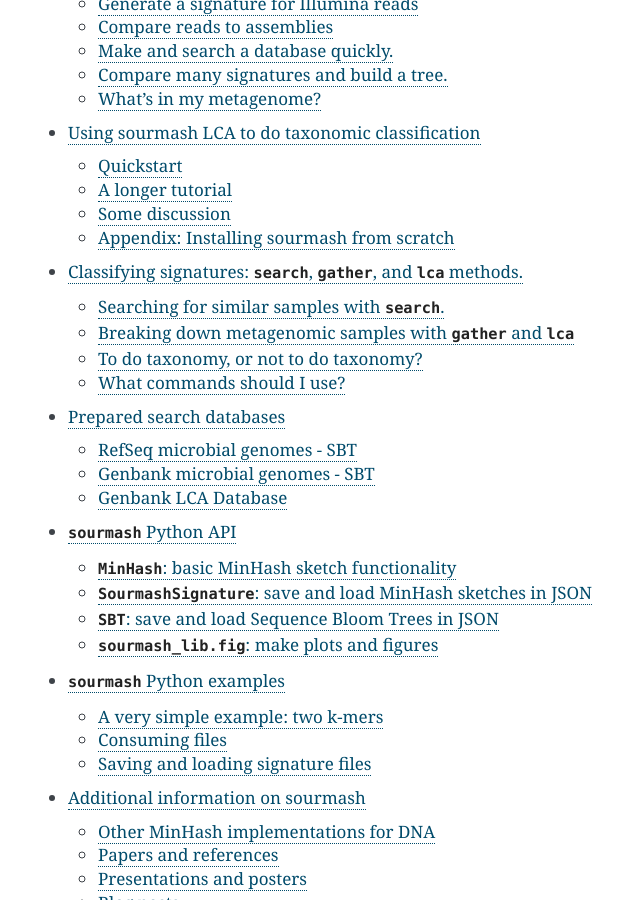
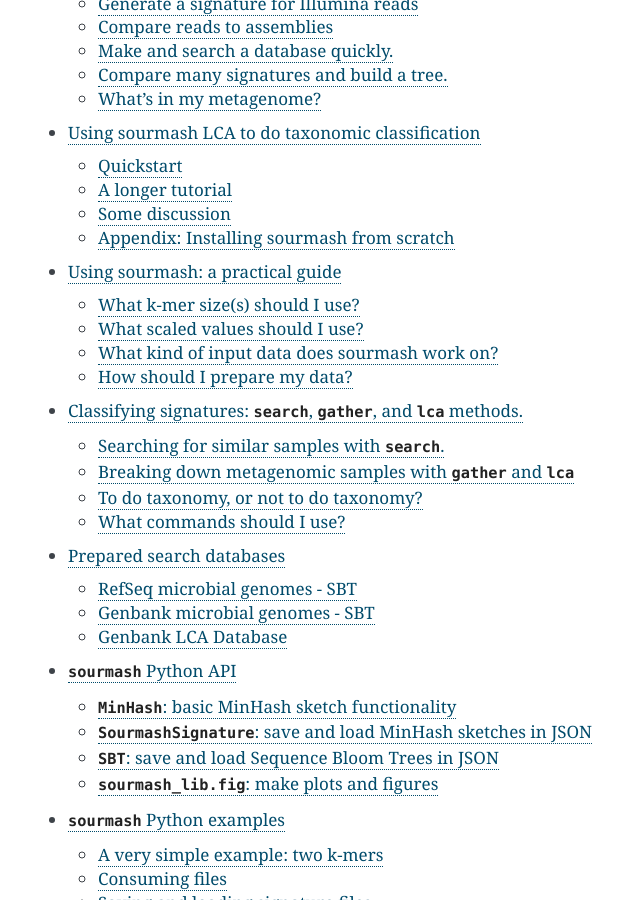
Before and after one commit to sourmash-bio/sourmash, a Sphinx documentation site: the page built from doc/index.rst, in a window 1280 px wide and 900 px high, scrolled down 2551 px. Shown: the whole window, without its empty margins (382-1022 px from the left). Built offline with Sphinx 7.4.7, drawn with Linux system fonts in a browser that asks for light colours; pages that are not in the unit, such as notebooks, are missing from menus; some of the changed lines change nothing that is shown; some of the changed text lies outside the part shown.

Commit message:
add 'a practical guide to using sourmash'

````diff
--- a/doc/index.rst
+++ b/doc/index.rst
@@ -127,6 +127,7 @@ Contents:
    command-line
    tutorials
    tutorials-lca
+   using-sourmash-a-guide
    classifying-signatures
    databases
    api
--- /dev/null
+++ b/doc/using-sourmash-a-guide.md
@@ -0,0 +1,84 @@
+# Using sourmash: a practical guide
+
+So! You've installed sourmash, run a few of the tutorials and commands,
+and now you actually want to *use* it.  This guide is here to answer some
+of your questions, and explain why we can't answer others.
+
+(If you have additional questions, please [file an issue!](https://github.com/dib-lab/sourmash/issues))
+
+## What k-mer size(s) should I use?
+
+You can build signatures at a variety of k-mer sizes all at once, and
+(unless you are working with very large metagenomes) the resulting
+signature files will still be quite small.
+
+We suggest including k=31 or k=51.  k=51 gives you the most stringent
+matches, and has very few false positives. k=31 may be more sensitive
+at the genus level.
+
+Why 31 and 51, specifically? To a large extent these numbers were
+picked out of a hat, based on our reading of papers like the
+[Metapalette paper (Koslicki and Falush, 2016](http://msystems.asm.org/content/1/3/e00020-16). You
+could go with k=49 or k=53 and probably get very similar results to
+k=51.  The general rule is that longer k-mer sizes are less prone to
+false positives. But you can pick your own parameters.
+
+One additional wrinkle is that we provide a number of
+[precomputed databases](databases.html) at k=21, k=31, and k=51.
+It is often convenient to calculate signatures at these sizes so that
+you can use these databases.
+
+You'll notice that all of the above numbers are odd.  That is to avoid
+occasional minor complications from palindromes in numerical
+calculations, where the forward and reverse complements of a k-mer are
+identical.  This cannot happen if k is odd. It is not enforced by sourmash,
+however, and it probably doesn't really matter.
+
+(When we have blog posts or publications providing more formal
+guidance, we'll link to them here!)
+
+## What scaled values should I use?
+
+We suggest calculating all your signatures using `--scaled
+1000`. Again, when we have formal guidance on this, we'll link to it
+here.
+
+## What kind of input data does sourmash work on?
+
+sourmash has been used most extensively with Illumina read data sets
+and assembled genomes, transcriptomes, metagenomes.  The high error
+rate of PacBio and Nanopore sequencing is problematic for k-mer based
+approaches and we have not yet explored how to tune parameters for
+this kind of sequencing.
+
+On a more practical note, `sourmash compute` should autodetect FASTA,
+FASTQ, whether they are uncompressed, gzipped, or bzip2-ed.  Nothing
+special needs to be done.
+
+## How should I prepare my data?
+
+Raw Illumina read data sets should be k-mer abundance trimmed to get rid of
+the bulk of erroneous kmers. We suggest a command like the following,
+(using trim-low-abund from the khmer project @CTB link) --
+
+```
+trim-low-abund.py -C 3 -V -M 2e9 <all of your input read files>
+```
+
+This is safe to use on genomes, metagenomes, and transcriptomes.  If you
+are working with large genomes or diverse metagenomes, you may need to
+increase the `-M` parameter to use more memory.
+
+See (link to preprint and khmer docs @CTB) for more information.
+
+For high coverage genomic data, you can do very stringent trimming with
+an absolute cutoff, e.g.
+
+```
+trim-low-abund.py -C 10 -M 2e9 <all of your input read files>
+```
+
+this will eliminate all k-mers that have lower than 10 abundance across
+your data sets.  This kind of trimming will dramatically reduce your
+sensitivity when working with metagenomes and transcriptomes, however, where
+there are always real low-abundance k-mers present.
````
